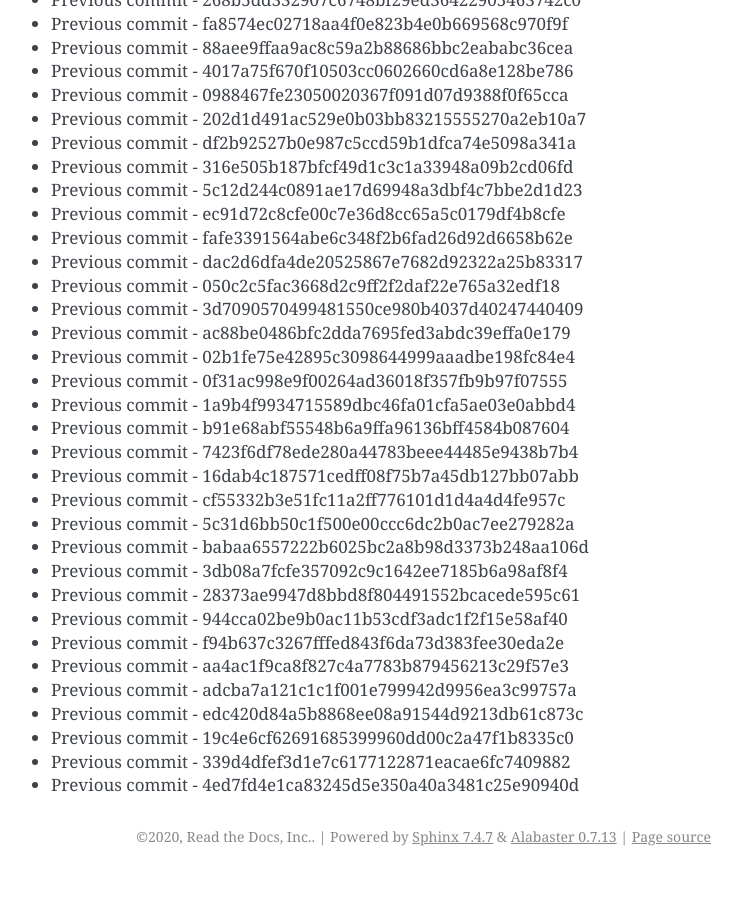
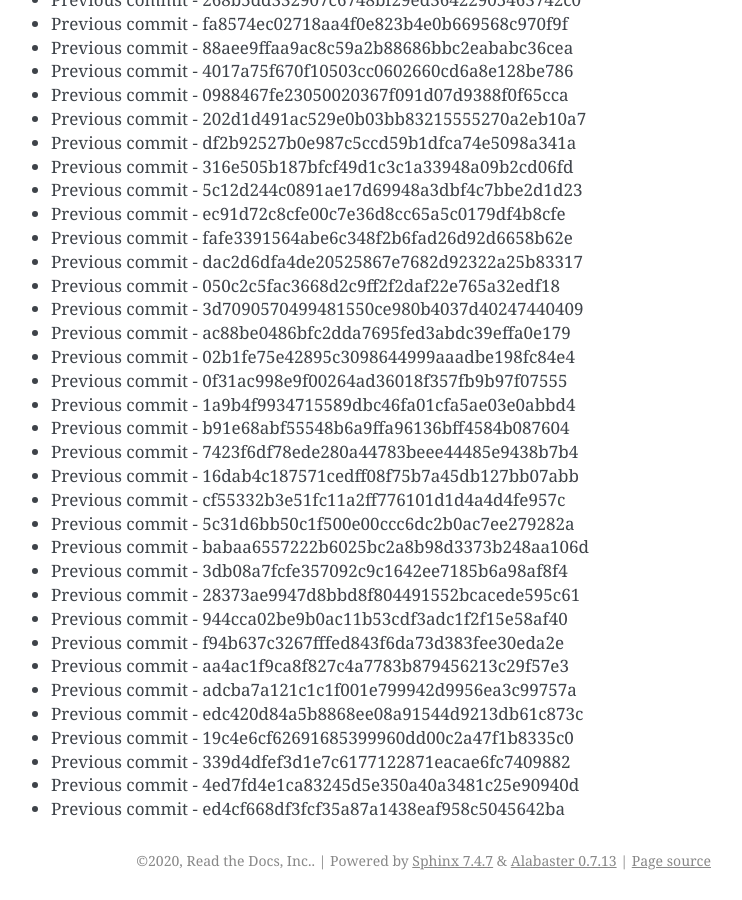
Before and after one commit to readthedocs/rtd-git-stresstest, a Sphinx documentation site: the page built from docs/updates.rst, in a window 1280 px wide and 900 px high, scrolled down 93035 px. Shown: the whole window, without its empty margins (399-1141 px from the left). Built offline with Sphinx 7.4.7, drawn with Linux system fonts in a browser that asks for light colours; before the commit the page ends 93911 px from its top, so only the background shows below that.

Commit message:
Generating commit from previous: ed4cf668df3fcf35a87a1438eaf958c5045642ba

```diff
--- a/docs/updates.rst
+++ b/docs/updates.rst
@@ -3941,3 +3941,4 @@ It can be tested for any performance characteristics.
 * Previous commit - 19c4e6cf62691685399960dd00c2a47f1b8335c0
 * Previous commit - 339d4dfef3d1e7c6177122871eacae6fc7409882
 * Previous commit - 4ed7fd4e1ca83245d5e350a40a3481c25e90940d
+* Previous commit - ed4cf668df3fcf35a87a1438eaf958c5045642ba
```
